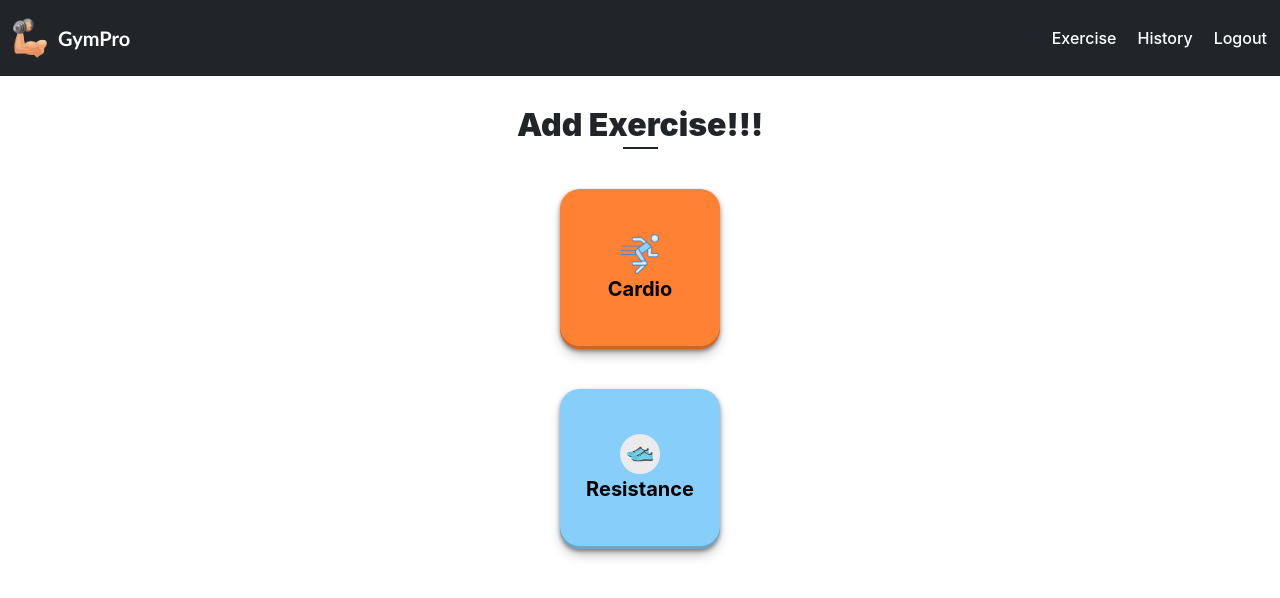
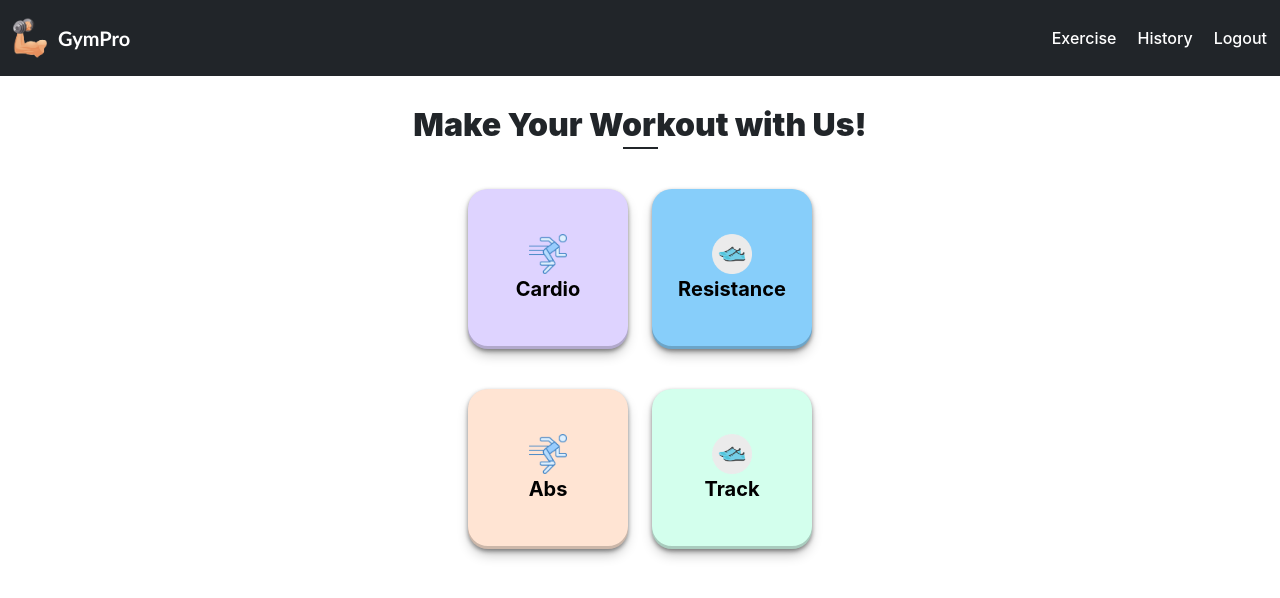
Before and after one commit to methjaya/Full-Stack-Final-Year, a React (Create React App) app in the folder FRONTEND/client/: page /exercise in a window 1280 px wide. Shown: the top 598 px of the page. Built offline with nearby package versions, Linux system fonts and the light colour scheme; sample sign-in values are in the browser's storage.

Commit message:
adding Workout CRUD page

```diff
--- a/FRONTEND/client/public/index.html
+++ b/FRONTEND/client/public/index.html
@@ -12,10 +12,10 @@
     />
     <link rel="manifest" href="%PUBLIC_URL%/manifest.json" />
     <!-- change title  -->
-    <title>FitTrack</title>
+    <title>GymPro</title>
   </head>
   <body>
-    <noscript>You need to enable JavaScript to run this app.</noscript>
+    <noscript>Enable JS to run</noscript>
     <div id="root"></div>
   </body>
 </html>
--- a/FRONTEND/client/src/index.css
+++ b/FRONTEND/client/src/index.css
@@ -200,8 +200,22 @@ code {
 }
 
 .cardio-title,
-.cardio-btn {
-  background-color: var(--main-color);
+.cardio-btn,
+.abs-btn,
+.track-btn {
+  background-color: #ded3ff;
+  color: black;
+}
+
+
+.track-btn {
+  background-color: #d3ffed;
+  color: black;
+}
+
+.abs-title,
+.abs-btn {
+  background-color: #ffe4d3;
   color: black;
 }
 
@@ -238,7 +252,9 @@ code {
 }
 
 .cardio-btn,
-.resistance-btn {
+.resistance-btn,
+.abs-btn,
+.track-btn {
   width: 160px;
   height: 160px;
   margin: 20px auto;
@@ -252,7 +268,9 @@ code {
 }
 
 .cardio-btn:hover,
-.resistance-btn:hover {
+.resistance-btn:hover,
+.abs-btn:hover,
+.track-btn:hover {
   box-shadow: 0 0 10px 0 whitesmoke inset, 0 0 10px 4px whitesmoke;
 }
 
--- a/FRONTEND/client/src/pages/Exercise.js
+++ b/FRONTEND/client/src/pages/Exercise.js
@@ -1,15 +1,14 @@
-import React from 'react'
+import React from 'react';
 import { Navigate, useNavigate } from 'react-router-dom';
 import Auth from "../utils/auth";
 import Header from "../components/Header";
 import cardioIcon from "../assets/images/cardio.png"
 import resistanceIcon from "../assets/images/resistance.png"
-
+import 'bootstrap/dist/css/bootstrap.min.css'; // Import Bootstrap CSS
 
 export default function Exercise() {
   const loggedIn = Auth.loggedIn();
-  const navigate = useNavigate()
-
+  const navigate = useNavigate();
 
   // If the user is not logged in, redirect to the login page
   if (!loggedIn) {
@@ -20,20 +19,39 @@ export default function Exercise() {
     <div>
       <Header />
       <div className="exercise d-flex flex-column align-items-center">
-        <h2 className='title'>Add Exercise!!!</h2>
-        <div>
-          <button className='cardio-btn d-flex flex-column  align-items-center justify-content-center' onClick={() => navigate("/exercise/cardio")}>
+        <h2 className='title'>Make Your Workout with Us!</h2>
+        <div className="row">
+
+
+          <div className="col-md-6">
+            <button className='cardio-btn d-flex flex-column align-items-center justify-content-center' onClick={() => navigate("/exercise/cardio")}>
               <img alt="cardio" src={cardioIcon} className="exercise-icon" />
               Cardio
             </button>
           </div>
-        <div>
-          <button className='resistance-btn d-flex flex-column  align-items-center justify-content-center' onClick={() => navigate("/exercise/resistance")}>
+          <div className="col-md-6">
+            <button className='resistance-btn d-flex flex-column align-items-center justify-content-center' onClick={() => navigate("/exercise/resistance")}>
               <img alt="resistance" src={resistanceIcon} className="exercise-icon" />
               Resistance
             </button>
           </div>
         </div>
+
+        <div className="row">
+          <div className="col-md-6">
+            <button className='abs-btn d-flex flex-column align-items-center justify-content-center' onClick={() => navigate("/exercise/cardio")}>
+              <img alt="cardio" src={cardioIcon} className="exercise-icon" />
+              Abs
+            </button>
+          </div>
+          <div className="col-md-6">
+            <button className='track-btn d-flex flex-column align-items-center justify-content-center' onClick={() => navigate("/exercise/resistance")}>
+              <img alt="rtrack" src={resistanceIcon} className="exercise-icon" />
+              Track
+            </button>
+          </div>
+        </div>
+      </div>
     </div>
   );
 }
```
Also changed, not shown: FRONTEND/client/public/heart.png. Lines whose indentation alone changed are shown as unchanged.
